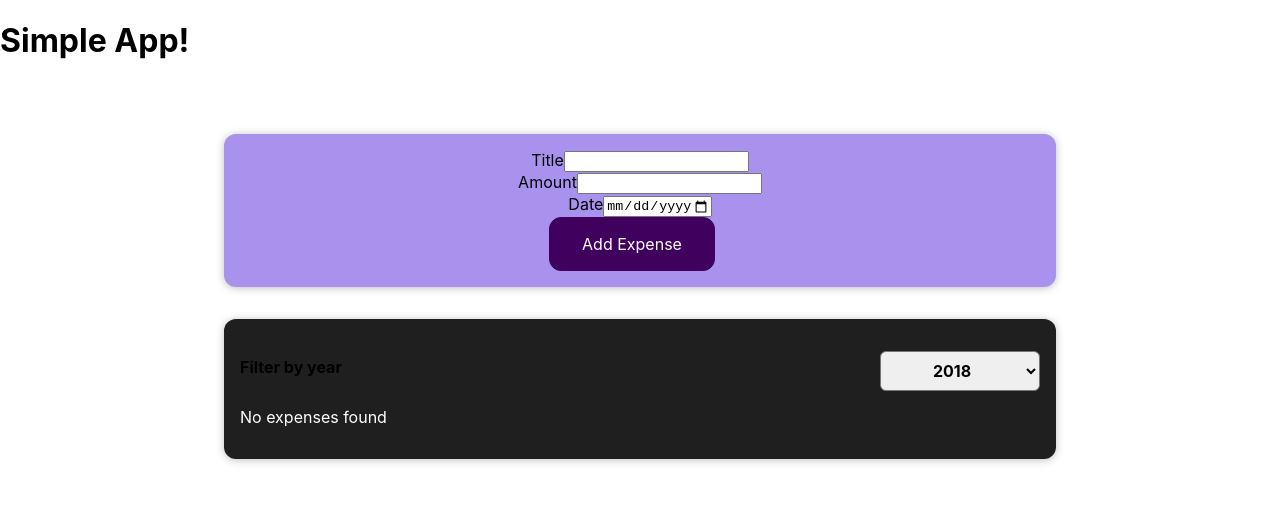
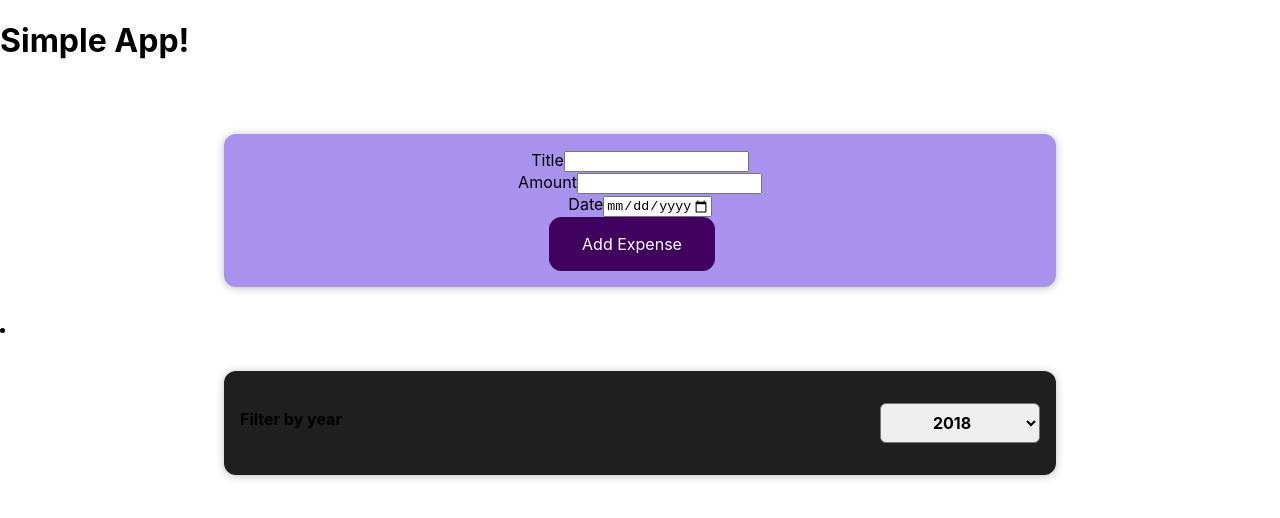
Before and after one commit to kraft-aka/react-simple, a React (Create React App) app: page / in a window 1280 px wide. Shown: the top 518 px of the page. Built offline with nearby package versions, Linux system fonts and the light colour scheme.

Commit message:
add split logic, deliver it ExpensesList comp

```diff
--- a/src/components/Expenses/Expenses.js
+++ b/src/components/Expenses/Expenses.js
@@ -1,7 +1,7 @@
 import React, { useState } from "react";
 import Card from "../UI/Card";
 import ExpenseFilter from "../ExpenseInput/ExpenseFilter";
-import ExpenseItem from "./ExpenseItem";
+import ExpensesList from "./ExpensesList";
 import "./Expenses.css";
 
 export default function Expenses(props) {
@@ -14,29 +14,15 @@ export default function Expenses(props) {
     (expense) => expense.date.getFullYear().toString() === filteredYear
   );
 
-  // Holds the text if length of filteredExpenses is empty
-  let expensesContent = <p>No expenses found</p>;
-
-  // if it has items in it, it overrides the content
-  if (filteredExpenses.length > 0) {
-    expensesContent = filteredExpenses.map((expense) => (
-      <ExpenseItem
-        key={expense.id || expense.date}
-        title={expense.title}
-        amount={expense.amount}
-        date={expense.date}
-      />
-    ));
-  }
   return (
-    <div>
+    <li>
       <Card className="expenses">
         <ExpenseFilter
           selected={filteredYear}
           onExpenseFilter={expenseFilterHandler}
         />
-        {expensesContent}
+        <ExpensesList item={filteredExpenses} />
       </Card>
-    </div>
+    </li>
   );
 }
--- /dev/null
+++ b/src/components/Expenses/ExpensesList.css
@@ -0,0 +1,9 @@
+.expenses-list {
+  list-style: none;
+  padding: 0;
+}
+
+.expenses-list__fallback {
+  color: white;
+  text-align: center;
+}
--- /dev/null
+++ b/src/components/Expenses/ExpensesList.js
@@ -0,0 +1,24 @@
+import React from "react";
+import ExpenseItem from "./ExpenseItem";
+import "./ExpensesList.css";
+
+export default function ExpensesList(props) {
+  // if it has items in it, it overrides the content
+  console.log(props);
+  //  if (props.items.length === 0) {
+  //    return (<h2 className="expenses-list__fallback">No Expenses found!</h2>);
+  //  }
+
+  return (
+    <ul className="expenses-list">
+      {props.item.map((expense) => (
+        <ExpenseItem
+          key={expense.id || expense.date}
+          title={expense.title}
+          amount={expense.amount}
+          date={expense.date}
+        />
+      ))}
+    </ul>
+  );
+}
```
